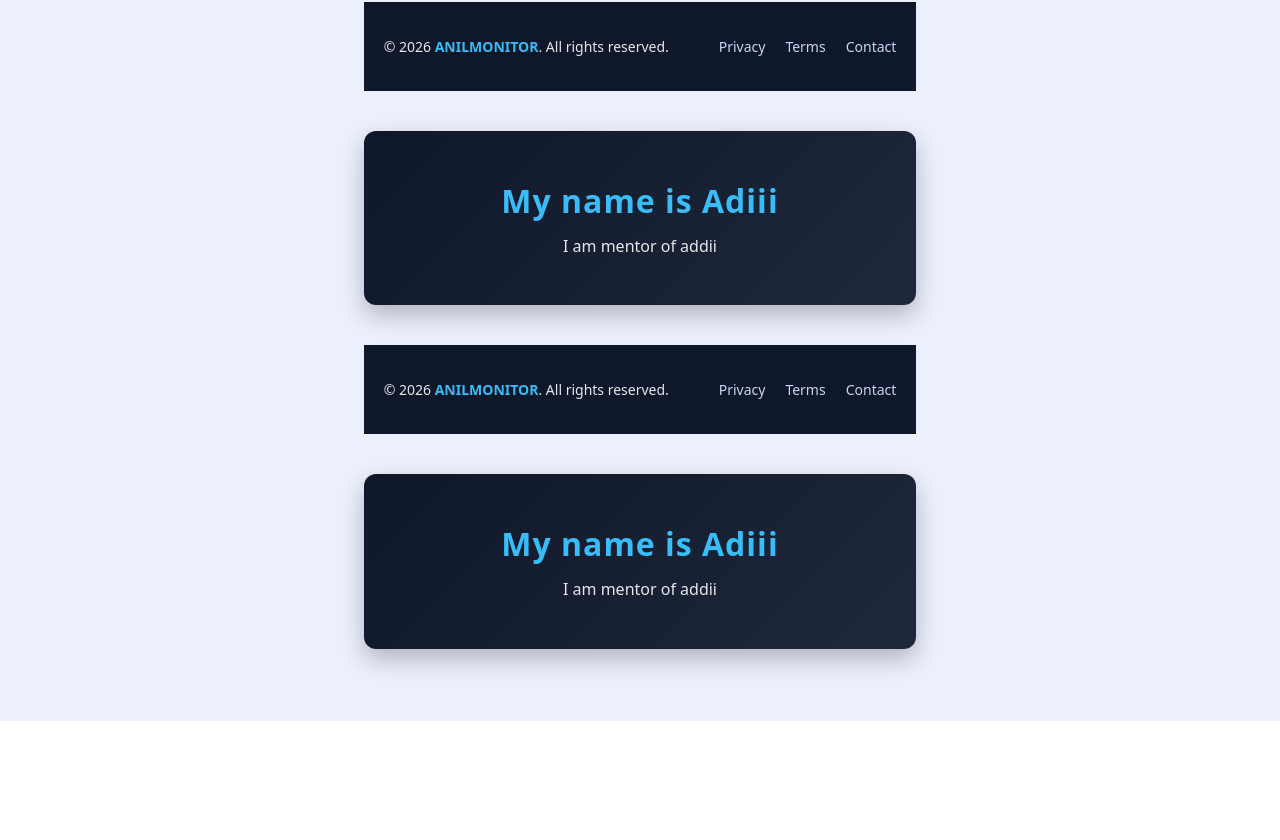
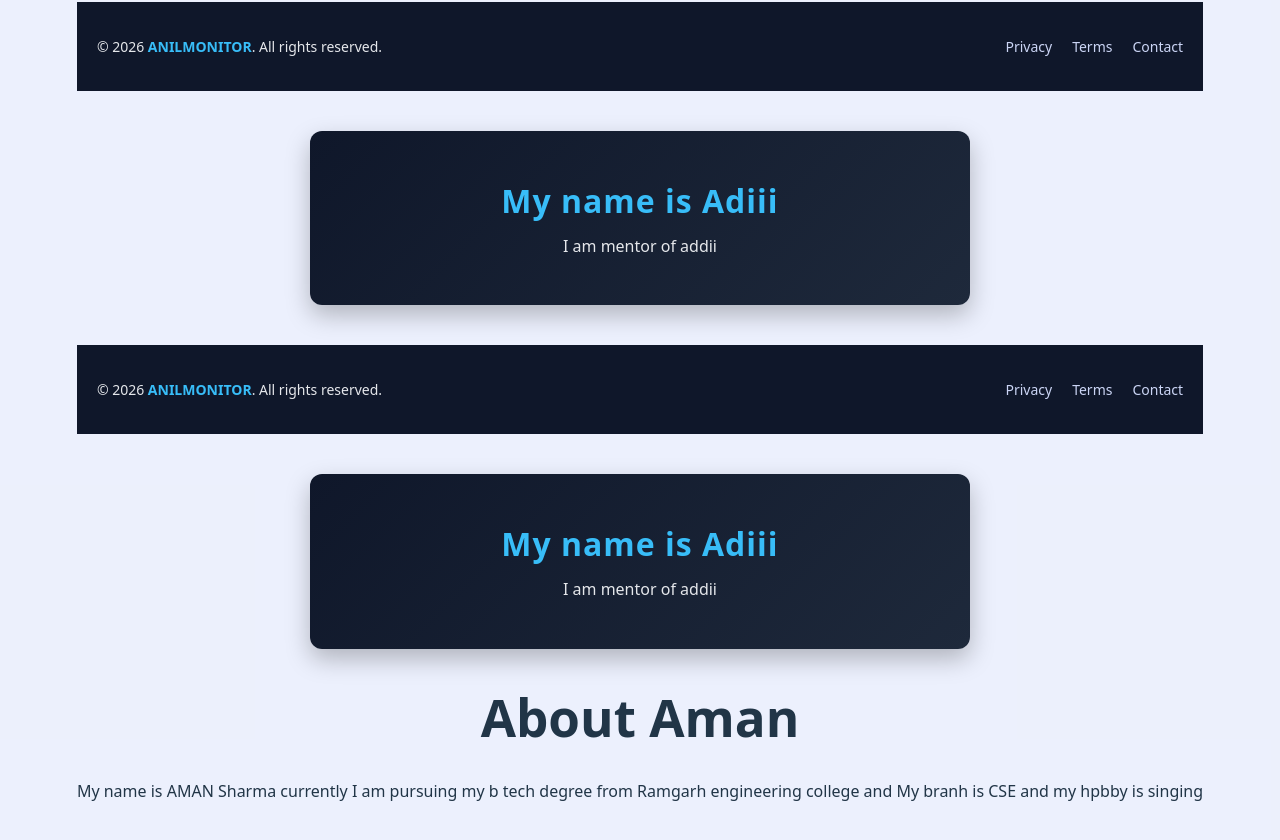
Before and after one commit to anilmonitor/viteTest, a React (Vite) app: page / in a window 1280 px wide. Shown: the part 278-1118 px from the top of the page. Before the commit the page ends 999 px from the top, so only its background shows below. Built offline with nearby package versions, Linux system fonts and the light colour scheme.

Commit message:
Add aman

```diff
--- /dev/null
+++ b/src/Aman.jsx
@@ -0,0 +1,17 @@
+function AMAN() {
+
+
+    return (
+        <div>
+
+            <h1>About Aman</h1>
+
+            <p>My name is AMAN Sharma currently I am pursuing my b tech degree from Ramgarh engineering college and My branh is CSE and my hpbby is singing </p>
+        </div>
+    )
+
+        ;
+}
+
+
+export default AMAN;
--- a/src/Anil.jsx
+++ b/src/Anil.jsx
@@ -1,17 +1,13 @@
 import "./Anil.css";
 
 function Anil() {
-
     return (
-
         <div>
             <h1>I am ANIL</h1>
             <p>Lorem ipsum dolor, sit amet consectetur adipisicing elit. Quis, accusamus!</p>
             <button>Click me!!</button>
         </div>
-
     );
-
 }
 
 export default Anil
--- a/src/App.jsx
+++ b/src/App.jsx
@@ -3,9 +3,7 @@ import './App.css'
 import Anil from "./Anil"
 import Footer from "./Footer"
 import Aditya from "./aditya"
-
-
-
+import Aman from "./Aman"
 function App() {
 
   return (
@@ -13,8 +11,9 @@ function App() {
       <Anil />
       <Footer />
       < Aditya />
-       <Footer />
+      <Footer />
       < Aditya />
+      <Aman />
     </div>
   );
 }
```
Also changed, not shown: src/aman.jpg (added), src/assets/Aman.css (added).
